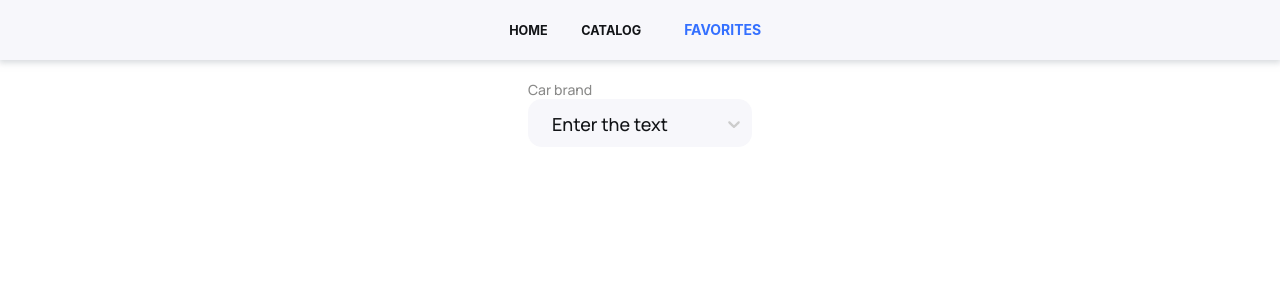
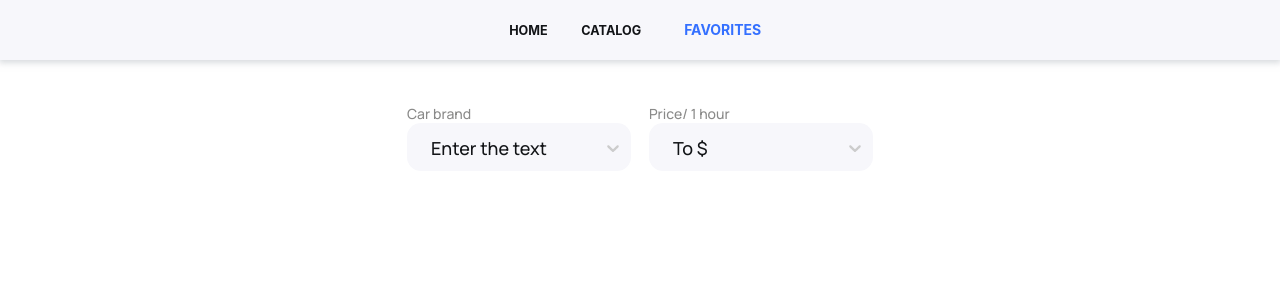
Before and after one commit to bakkara/rent-car-test, a React (Create React App) app: page /rent-car-test/favorites in a window 1280 px wide. Shown: the top 300 px of the page. Built offline with nearby package versions, Linux system fonts and the light colour scheme; the HTML template or start-up script is replaced by a standard one.

Commit message:
fix styles

```diff
--- a/src/components/CarList/CarList.js
+++ b/src/components/CarList/CarList.js
@@ -1,4 +1,4 @@
-import { List, ListItem } from "./CarList.styled"
+import { Container, List, ListItem } from "./CarList.styled"
 import { CarItem } from "../CarItem/CarItem";
 import { Filter } from "../Filter/Filter";
 
@@ -6,7 +6,7 @@ export const CarList = ({ cars }) => {
 
   return (
 
-      <>
+      <Container>
     <Filter />
      <List>
         {cars.map(item => (
@@ -15,7 +15,7 @@ export const CarList = ({ cars }) => {
             </ListItem>
       ))}
           </List>
-      </>
+      </Container>
 
  )
 }
--- a/src/components/CarList/CarList.styled.js
+++ b/src/components/CarList/CarList.styled.js
@@ -15,3 +15,10 @@ export const ListItem = styled.li`
   flex-direction: column;
   align-items: flex-start;
 `;
+
+export const Container = styled.div`
+  align-items: center;
+  height: auto;
+  padding: 24px 20px 40px;
+
+`;
--- a/src/components/Filter/Filter.js
+++ b/src/components/Filter/Filter.js
@@ -2,11 +2,11 @@ import Select from 'react-select';
 import { FiltersWrapper, InputWrapper, Label, SelectStyles } from "./Filter.styled";
 import { useSelector, useDispatch } from 'react-redux';
 import { selectFilter, selectCars } from "../../redux/selectors";
-import { setFilter, setSelectedMake } from "../../redux/filterSlice";
+import { setFilter, setSelectedMake, setSelectedPrice } from "../../redux/filterSlice";
 
 export const Filter = () => {
   const filter = useSelector(selectFilter);
-  const cars = useSelector(selectCars);
+    const cars = useSelector(selectCars);
   const dispatch = useDispatch();
 
   const handleInputChange = inputValue => {
@@ -18,7 +18,17 @@ export const Filter = () => {
     dispatch(setSelectedMake(selectedOption ? selectedOption.value : ''));
   };
 
-  const makeOptions = [...new Set(cars.map(car => car.make))].map(make => ({ value: make, label: make }));
+  const handleSelectPrice = selectedOption => {
+  dispatch(setSelectedPrice(selectedOption ? parseInt(selectedOption.value, 10) : null));
+};
+
+    const makeOptions = [...new Set(cars.map(car => car.make))].map(make => ({ value: make, label: make }));
+
+    const pricesOptions = [];
+
+    for (let i = 30; i <= 200; i += 10) {
+        pricesOptions.push({ value: i, label: `${i}` });
+    }
 
     return (
       <FiltersWrapper>
@@ -45,7 +55,28 @@ export const Filter = () => {
 
       </Label>
             </InputWrapper>
+            <InputWrapper>
+      <Label htmlFor="price">Price/ 1 hour
 
+          <Select
+            name="price"
+            value={pricesOptions.find(option => option.value === filter.selectedPrice)}
+            onChange={handleSelectPrice}
+            options={pricesOptions}
+
+            styles={SelectStyles}
+            components={{
+            IndicatorSeparator: () => null,
+          }}
+
+            isClearable
+                  isSearchable
+                  placeholder="To $"
+
+          />
+
+      </Label>
+            </InputWrapper>
         </FiltersWrapper>
   );
 };
--- a/src/components/Filter/Filter.styled.js
+++ b/src/components/Filter/Filter.styled.js
@@ -3,6 +3,7 @@ import styled from 'styled-components';
 export const FiltersWrapper = styled.div`
    display: flex;
     justify-content: center;
+    gap: 18px;
     `
 export const InputWrapper = styled.div`
     display: block;
@@ -27,11 +28,7 @@ export const SelectStyles = {
               borderRadius: '14px',
               fontSize: '18px',
               fontFamily: 'Manrope',
-        backgroundColor: '#F7F7FB',
-        borderColor: state.isFocused ? 'red' : 'grey',
-    '&:hover': {
-      borderColor: 'pink', // Колір обрамлення при наведенні
-    },
+                backgroundColor: '#F7F7FB',
     }),
     menu: base => ({
         ...base,
--- a/src/redux/filterSlice.js
+++ b/src/redux/filterSlice.js
@@ -2,7 +2,8 @@ import { createSlice } from "@reduxjs/toolkit";
 
 const filterInitialState = {
   text: '',
-  selectedMake: ''
+    selectedMake: '',
+  selectedPrice: null,
 };
 
 const filterSlice = createSlice({
@@ -24,9 +25,12 @@ const filterSlice = createSlice({
           selectedMake: action.payload,
         };
       },
+      },
+    setSelectedPrice: (state, action) => {
+      state.selectedPrice = action.payload;
     },
   },
 });
 
-export const { setFilter, setSelectedMake } = filterSlice.actions;
+export const { setFilter, setSelectedMake, setSelectedPrice } = filterSlice.actions;
 export const filterReducer = filterSlice.reducer;
--- a/src/redux/selectors.js
+++ b/src/redux/selectors.js
@@ -13,7 +13,8 @@ export const selectVisibleCars = createSelector(
   (cars, filter) => {
     return cars.filter(car =>
       car.make.toLowerCase().includes(filter.text.toLowerCase()) &&
-      (filter.selectedMake === '' || car.make === filter.selectedMake)
+      (filter.selectedMake === '' || car.make === filter.selectedMake) &&
+      (filter.selectedPrice === null || car.rentalPrice <= filter.selectedPrice)
     );
   }
 );
```
